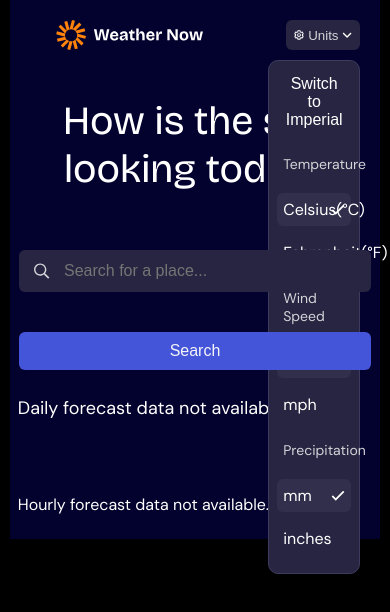
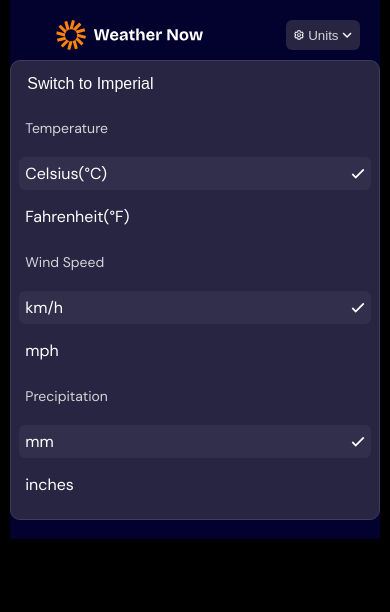
Before and after one commit to tomoa75/weather-app, a React (Vite) app: page / in a window 390 px wide. Both pictures are taken after a click on the button "Units". Shown: the top 612 px of the page. Built offline with nearby package versions, Linux system fonts and the light colour scheme.

Commit message:
fine responsive css tune

```diff
--- a/src/App.css
+++ b/src/App.css
@@ -78,6 +78,7 @@
   padding: 8px;
   border-radius: 10px;
   border: 1px solid var(--neutral-600);
+  z-index: 10;
 }
 .dropdown-header p {
   color: var(--neutral-200);
@@ -370,4 +371,16 @@
 
     gap: 10px;
   }
+  .dropdown-header {
+    width: 95%;
+    right: 0;
+
+    margin-left: 10px;
+  }
+  .center-view {
+    flex-direction: column;
+    text-align: center;
+
+    background-image: url("./assets/images/bg-today-small.svg");
+  }
 }
```
